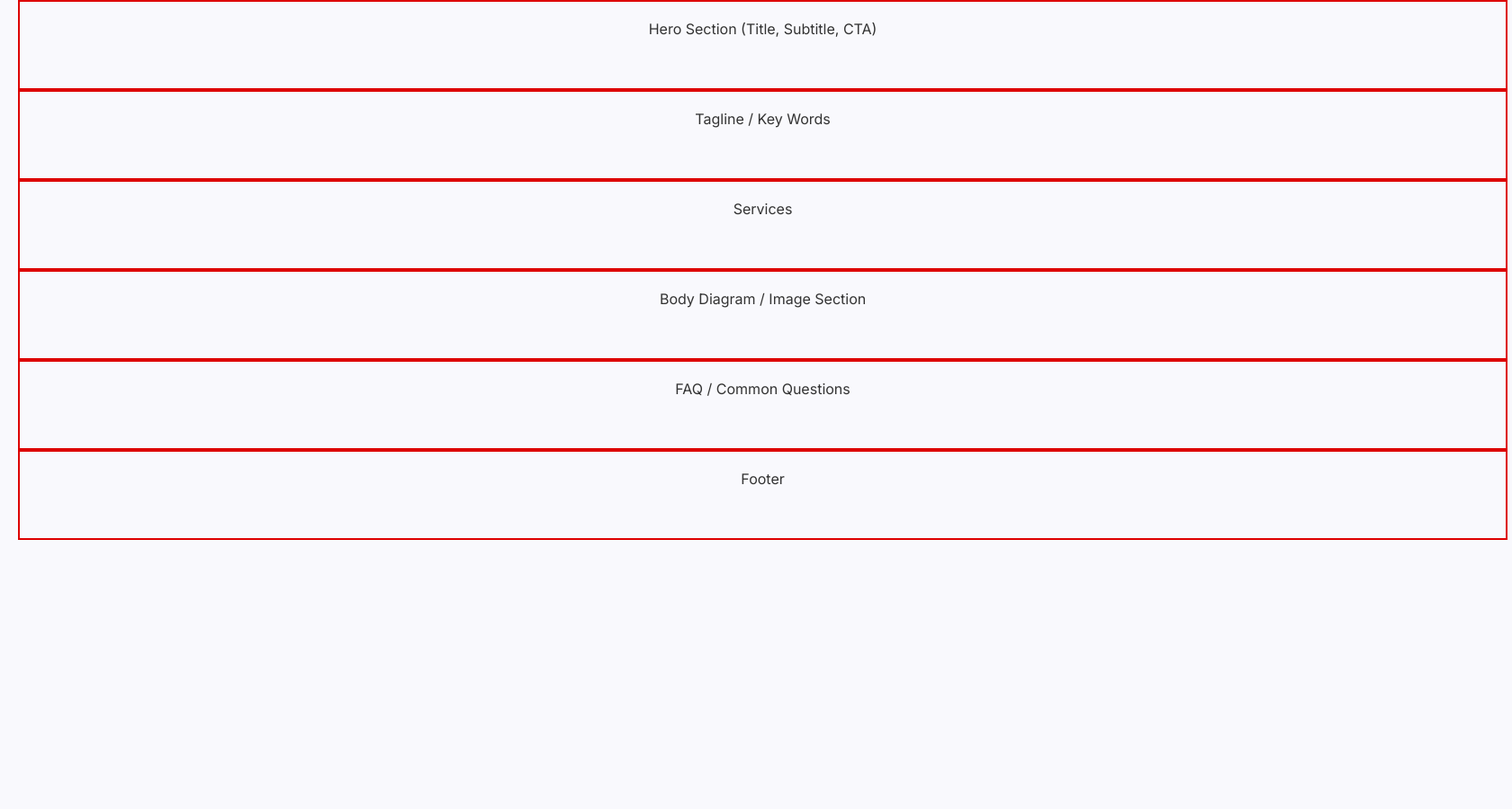
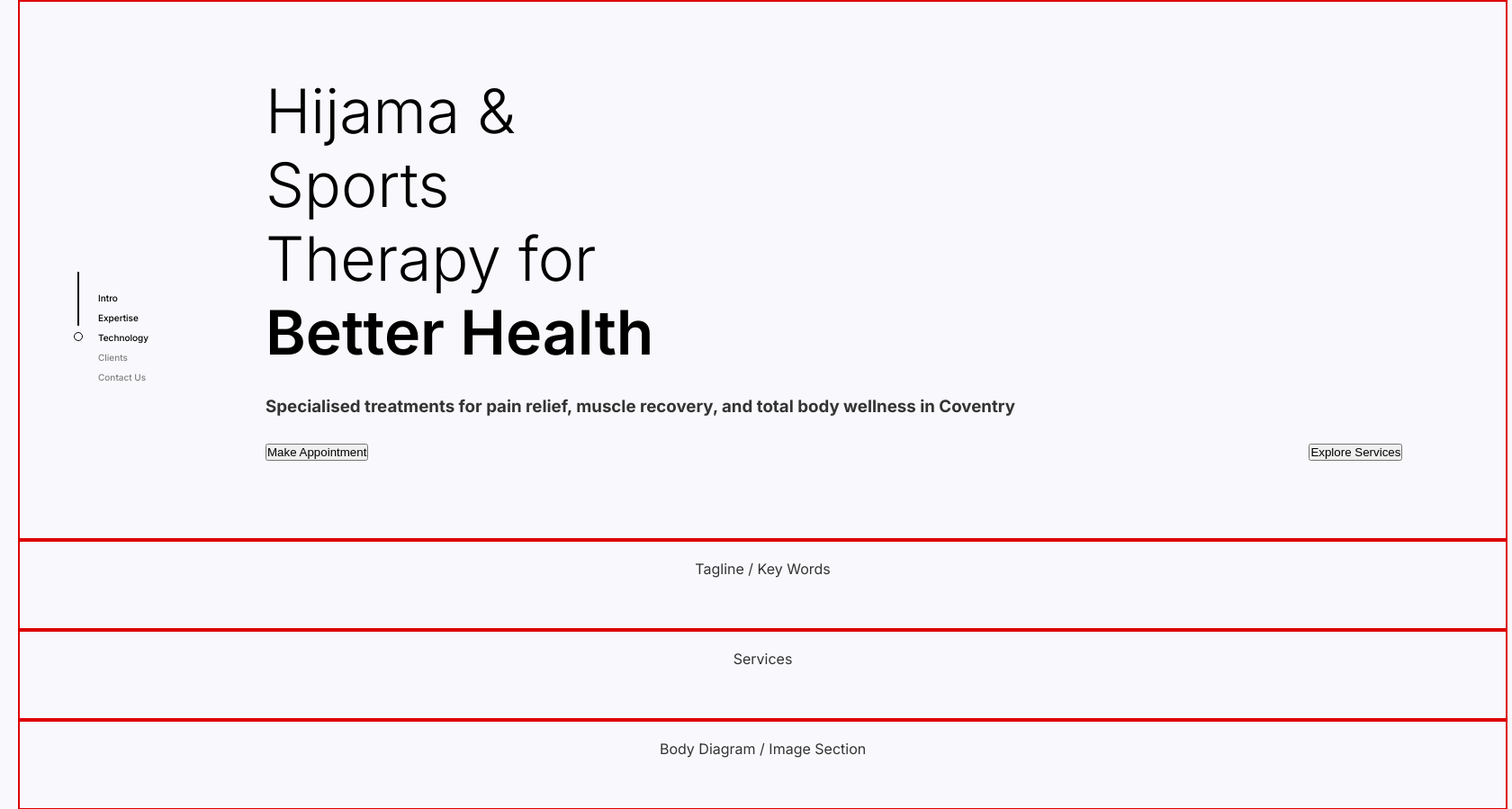
Before and after one commit to anais528/HijamaApp, a Flask app: page /landingpage in a window 1680 px wide. Shown: the part 160-1059 px from the top of the page at 90% size. Before the commit the page ends 760 px from the top, so only its background shows below. Run offline with Flask 3, Linux system fonts and the light colour scheme.

Commit message:
midsection almost done

```diff
--- a/frontend/templates/batoul.html
+++ b/frontend/templates/batoul.html
@@ -25,6 +25,7 @@
             color: #333;
         }
 
+
         /* Container grid */
         .container {
             display: grid;
@@ -43,6 +44,7 @@
             text-align: center;
         }
 
+    /*----------------------  HEADER SECTION  ----------------------------*/
         .header {
         display: flex;
         justify-content: space-between; /* spread out left, middle, right */
@@ -56,7 +58,6 @@
         margin-top: -30px;
         }
 
-        /* Logo styling */
         .logo {
             display: flex;
             align-items: center;
@@ -68,7 +69,6 @@
             padding-left: 0px;
         }
 
-        /* Middle services */
         .services {
             display: flex;
             align-items: center;
@@ -86,7 +86,6 @@
             height: 40px;
         }
 
-        /* Navigation links */
         .nav {
             display: flex;
             align-items: center;
@@ -114,10 +113,105 @@
             font-size: 30px;
         }
 
+    /*--------------------------------------------------*/
+
+    /*----------------------  INTRO SECTION  ----------------------------*/
 
     .intro {
       grid-column: 1 / 13;
+
+      display: flex;
+      width: 100%;
+      height: 600px;
+      gap: 0px;
+
     }
+
+    .timeline {
+        display: flex;
+        align-items: flex-start;   /* align top */
+        gap: 17px;                 /* space between line and text */
+        margin: 50px;
+        position: relative;
+        margin-left: 40px;
+        margin-top: 280px;
+        }
+
+        /* Left column: vertical line + circle */
+        .line_circle {
+        display: flex;
+        flex-direction: column;
+        align-items: center;
+        }
+
+        .line {
+        width: 2px;
+        height: 60px;
+        background-color: black;
+        }
+
+        .circle {
+            width: 10px;
+            height: 10px;
+            border: 1px solid black;
+            border-radius: 50%;
+            margin-top: 7px;
+        }
+
+        /* Right column: menu items */
+        .contents {
+            display: flex;
+            flex-direction: column;
+            gap: 10px;
+            align-items: flex-start;
+            margin-top: 22.8px;
+        }
+
+        .sidelines {
+        font-size: 10px;
+        font-weight: 500;
+        color: black;
+        }
+
+        /* Inactive (greyed out) */
+        .sidelines.inactive {
+        color: grey;
+        }
+
+
+        h1 {
+            font-size: 68px;
+            font-weight: 300;
+            color: #000;
+
+        }
+
+        .headline {
+            display: flex;
+            flex-direction: column;
+            align-items: flex-start;
+
+            padding-top: 30px;
+            padding-left: 40px;
+        }
+
+        .box {
+            width:500px;
+            text-align: left;
+        }
+
+        .buttons {
+
+            display: flex;
+            flex-direction: row;
+            gap: 1045px;
+        }
+
+        h3 {
+
+        }
+
+    /*--------------------------------------------------*/
 
     .highlight {
       grid-column: 1 / 13;
@@ -168,7 +262,43 @@
       </header>
 
 
-    <div class="section intro">Hero Section (Title, Subtitle, CTA)</div>
+    <div class="section intro">
+
+        <div class="timeline">
+            <div class="line_circle">
+              <div class="line"></div>
+              <div class="circle"></div>
+            </div>
+
+            <div class="contents">
+              <span class="sidelines">Intro</span>
+              <span class="sidelines">Expertise</span>
+              <span class="sidelines">Technology</span>
+              <span class="sidelines inactive">Clients</span>
+              <span class="sidelines inactive">Contact Us</span>
+            </div>
+          </div>
+
+
+        <div class="headline">
+            <div class="headline box">
+                <h1>
+                    Hijama & Sports Therapy for <span style="font-weight: 600;">Better Health</span>
+                </h1>
+            </div>
+            <div class="headline tagline">
+                <h3>
+                    Specialised treatments for pain relief, muscle
+                    recovery, and total body wellness in Coventry
+                </h3>
+            </div>
+            <div class="headline buttons">
+                <button class="button appointment">Make Appointment</button>
+                <button class="button explore">Explore Services</button>
+            </div>
+        </div>
+
+    </div>
     <div class="section highlight">Tagline / Key Words</div>
 
     <div class="section cards"> Services
```
Lines whose indentation alone changed are shown as unchanged.
